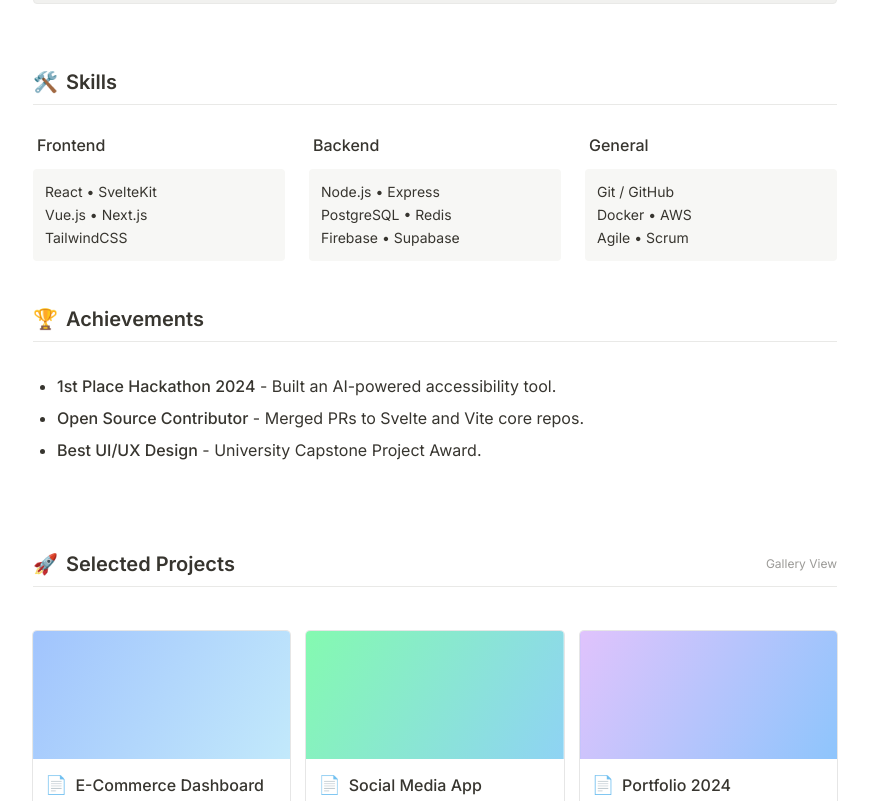
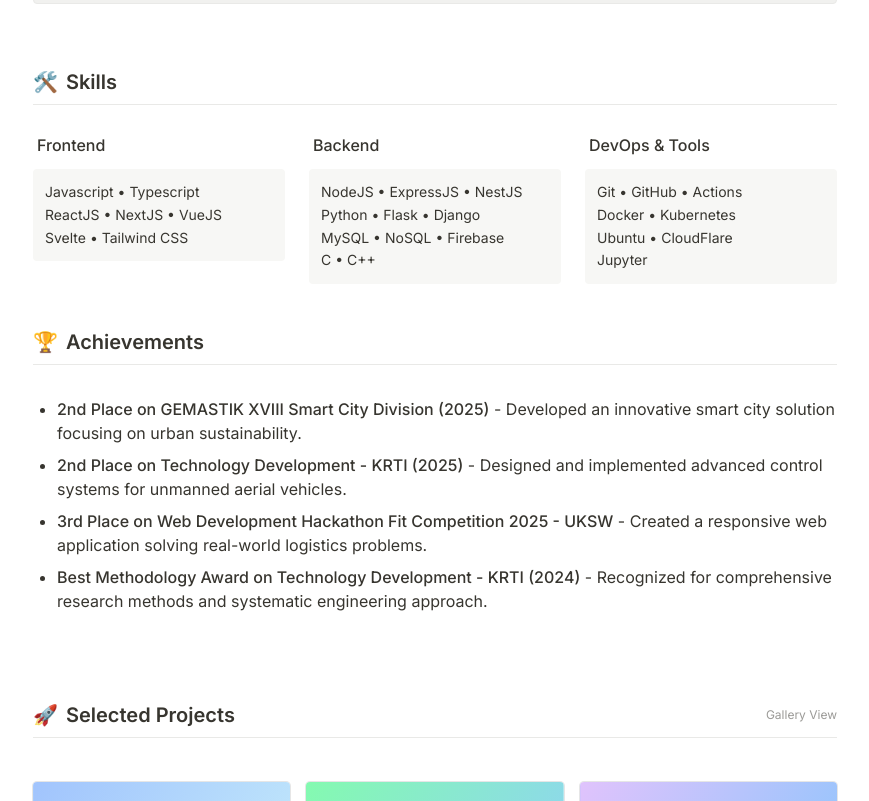
Before and after one commit to dimasandhk/dimasandhk-portfolio-website, a SvelteKit app: page / in a window 1280 px wide. Shown: the part 719-1520 px from the top of the page, without its empty margins (205-1074 px from the left). Built offline with nearby package versions, Linux system fonts and the light colour scheme.

Commit message:
feat: contacts window

```diff
--- a/src/routes/+layout.svelte
+++ b/src/routes/+layout.svelte
@@ -1,12 +1,19 @@
 <script lang="ts">
 	import './layout.css';
+    import { fade, fly } from 'svelte/transition';
 
 	let { children } = $props();
+
+    let isContactOpen = $state(false);
+
+    function toggleContact() {
+        isContactOpen = !isContactOpen;
+    }
 </script>
 
 <div class="min-h-screen w-full bg-[#ffffff] text-[#37352f]">
 	<!-- Main Content -->
-	<main class="w-full">
+	<main class="w-full relative">
         <!-- Minimal Topbar like public Notion -->
         <div class="sticky top-0 z-10 flex h-11 items-center justify-between px-3 bg-white/95 backdrop-blur-sm transition-all border-b border-[#e9e9e7]">
              <div class="flex items-center gap-2 text-sm text-[#37352f]">
@@ -16,10 +23,76 @@
                  </div>
              </div>
              <div class="flex items-center gap-2">
-                  <a href="mailto:contact@example.com" class="text-sm font-medium hover:bg-[#e9e9e7] px-2 py-1 rounded">Contact</a>
+                  <button onclick={toggleContact} class="text-sm cursor-pointer font-medium hover:bg-[#e9e9e7] px-2 py-1 rounded transition-colors text-[#37352f]">Contact</button>
              </div>
         </div>
 
 		{@render children()}
+
+        <!-- Contact Modal -->
+        {#if isContactOpen}
+            <!-- Backdrop -->
+            <div
+                class="fixed inset-0 z-50 flex items-center justify-center bg-black/20 backdrop-blur-[2px]"
+                transition:fade={{ duration: 200 }}
+                onclick={(e) => { if (e.target === e.currentTarget) isContactOpen = false; }}
+                role="button"
+                tabindex="0"
+                onkeydown={(e) => e.key === 'Escape' && (isContactOpen = false)}
+            >
+                <!-- Modal Content -->
+                <div
+                    class="w-full max-w-sm rounded-xl bg-white p-6 shadow-xl border border-[#e9e9e7]"
+                    transition:fly={{ y: 20, duration: 300 }}
+                    role="dialog"
+                    aria-modal="true"
+                    tabindex="-1"
+                >
+                    <div class="flex items-center justify-between mb-4">
+                        <h3 class="text-lg font-semibold text-[#37352f]">Get in Touch</h3>
+                        <button onclick={() => isContactOpen = false} class="text-[#9b9a97] cursor-pointer hover:text-[#37352f] transition-colors p-1 rounded">
+                             ✕
+                        </button>
+                    </div>
+
+                    <p class="text-sm text-[#37352f] mb-6 leading-relaxed">
+                        Feel free to reach out for collaborations, opportunities, or just a friendly hello!
+                    </p>
+
+                    <div class="space-y-2">
+                        <a href="mailto:dimasandhikadiputra@gmail.com" class="flex items-center gap-3 p-2 rounded-lg hover:bg-[#f7f7f5] transition-colors group">
+                            <span class="flex h-8 w-8 items-center justify-center rounded bg-[#ffe2dd] text-lg">📧</span>
+                            <div class="flex flex-col">
+                                <span class="text-sm font-medium text-[#37352f]">Email</span>
+                                <span class="text-xs text-[#787774]">dimasandhikadiputra@gmail.com</span>
+                            </div>
+                        </a>
+
+                        <a href="https://www.linkedin.com/in/dimasandhk/" target="_blank" rel="noopener noreferrer" class="flex items-center gap-3 p-2 rounded-lg hover:bg-[#f7f7f5] transition-colors group">
+                            <span class="flex h-8 w-8 items-center justify-center rounded bg-[#e3e2e0] text-lg">💼</span>
+                            <div class="flex flex-col">
+                                <span class="text-sm font-medium text-[#37352f]">LinkedIn</span>
+                                <span class="text-xs text-[#787774]">Connect professionally</span>
+                            </div>
+                        </a>
+
+                        <a href="https://github.com/dimasandhk" target="_blank" rel="noopener noreferrer" class="flex items-center gap-3 p-2 rounded-lg hover:bg-[#f7f7f5] transition-colors group">
+                            <span class="flex h-8 w-8 items-center justify-center rounded bg-[#d3e5ef] text-lg">💻</span>
+                            <div class="flex flex-col">
+                                <span class="text-sm font-medium text-[#37352f]">GitHub</span>
+                                <span class="text-xs text-[#787774]">Check out my code</span>
+                            </div>
+                        </a>
+                         <a href="https://instagram.com/dimas.andhk" target="_blank" rel="noopener noreferrer" class="flex items-center gap-3 p-2 rounded-lg hover:bg-[#f7f7f5] transition-colors group">
+                            <span class="flex h-8 w-8 items-center justify-center rounded bg-[#fadce9] text-lg">📸</span>
+                            <div class="flex flex-col">
+                                <span class="text-sm font-medium text-[#37352f]">Instagram</span>
+                                <span class="text-xs text-[#787774]">Follow my daily updates</span>
+                            </div>
+                        </a>
+                    </div>
+                </div>
+            </div>
+        {/if}
 	</main>
 </div>
--- a/src/routes/+page.svelte
+++ b/src/routes/+page.svelte
@@ -60,25 +60,27 @@
         <div class="flex flex-col gap-2">
             <div class="font-medium text-[#37352f] mb-1 pl-1">Frontend</div>
             <div class="bg-[#f7f7f5] p-3 rounded text-sm text-[#37352f] leading-relaxed">
-                React • SvelteKit<br>
-                Vue.js • Next.js<br>
-                TailwindCSS
+                Javascript • Typescript<br>
+                ReactJS • NextJS • VueJS<br>
+                Svelte • Tailwind CSS
             </div>
         </div>
         <div class="flex flex-col gap-2">
             <div class="font-medium text-[#37352f] mb-1 pl-1">Backend</div>
             <div class="bg-[#f7f7f5] p-3 rounded text-sm text-[#37352f] leading-relaxed">
-                Node.js • Express<br>
-                PostgreSQL • Redis<br>
-                Firebase • Supabase
+                NodeJS • ExpressJS • NestJS<br>
+                Python • Flask • Django<br>
+                MySQL • NoSQL • Firebase<br>
+                C • C++
             </div>
         </div>
         <div class="flex flex-col gap-2">
-            <div class="font-medium text-[#37352f] mb-1 pl-1">General</div>
+            <div class="font-medium text-[#37352f] mb-1 pl-1">DevOps & Tools</div>
             <div class="bg-[#f7f7f5] p-3 rounded text-sm text-[#37352f] leading-relaxed">
-                Git / GitHub<br>
-                Docker • AWS<br>
-                Agile • Scrum
+                Git • GitHub • Actions<br>
+                Docker • Kubernetes<br>
+                Ubuntu • CloudFlare<br>
+                Jupyter
             </div>
         </div>
     </div>
@@ -94,13 +96,16 @@
     <NotionBlock>
         <ul class="list-disc pl-6 space-y-2 text-[#37352f]">
             <li>
-                <span class="font-medium">1st Place Hackathon 2024</span> - Built an AI-powered accessibility tool.
+                <span class="font-medium">2nd Place on GEMASTIK XVIII Smart City Division (2025)</span> - Developed an innovative smart city solution focusing on urban sustainability.
             </li>
             <li>
-                <span class="font-medium">Open Source Contributor</span> - Merged PRs to Svelte and Vite core repos.
+                <span class="font-medium">2nd Place on Technology Development - KRTI (2025)</span> - Designed and implemented advanced control systems for unmanned aerial vehicles.
             </li>
             <li>
-                <span class="font-medium">Best UI/UX Design</span> - University Capstone Project Award.
+                <span class="font-medium">3rd Place on Web Development Hackathon Fit Competition 2025 - UKSW</span> - Created a responsive web application solving real-world logistics problems.
+            </li>
+            <li>
+                <span class="font-medium">Best Methodology Award on Technology Development - KRTI (2024)</span> - Recognized for comprehensive research methods and systematic engineering approach.
             </li>
         </ul>
     </NotionBlock>
```
